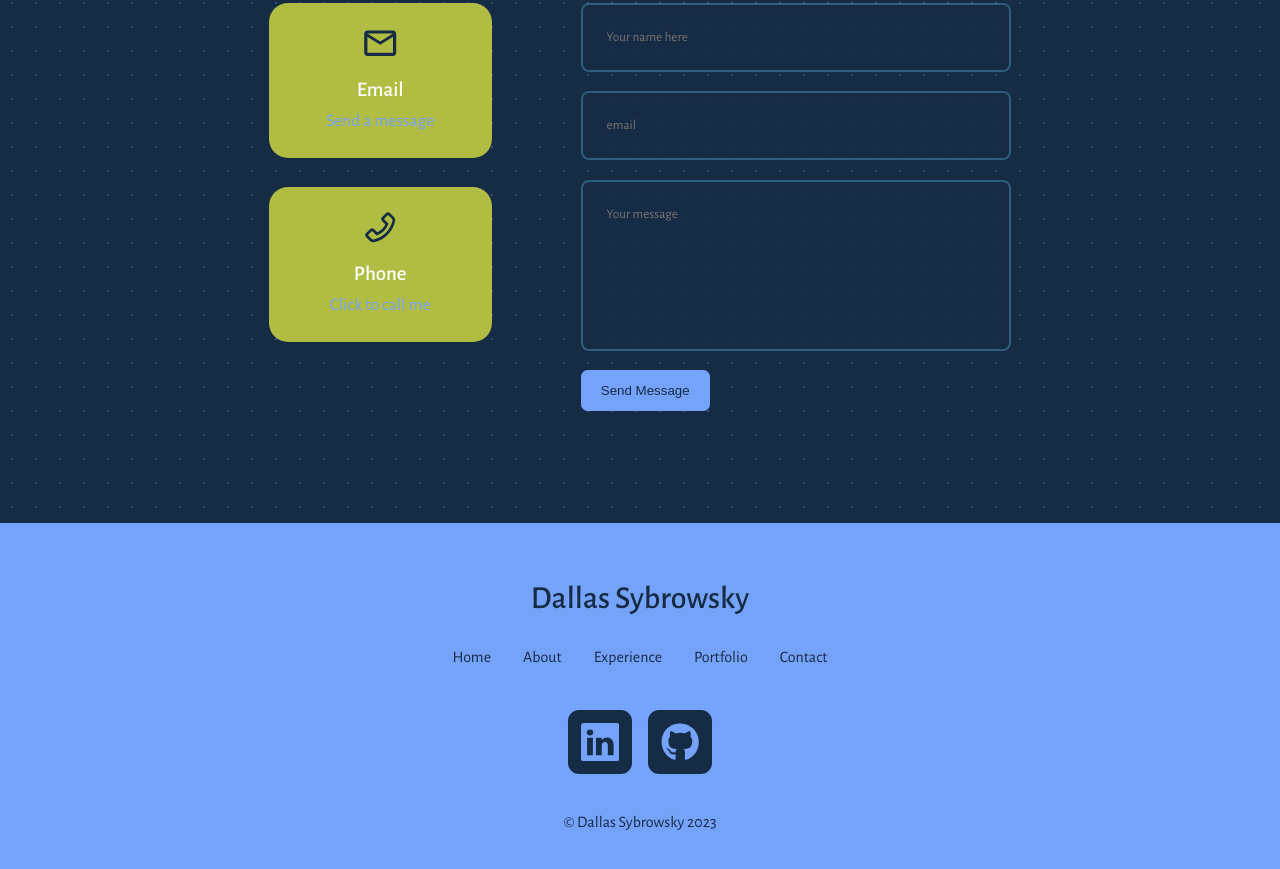
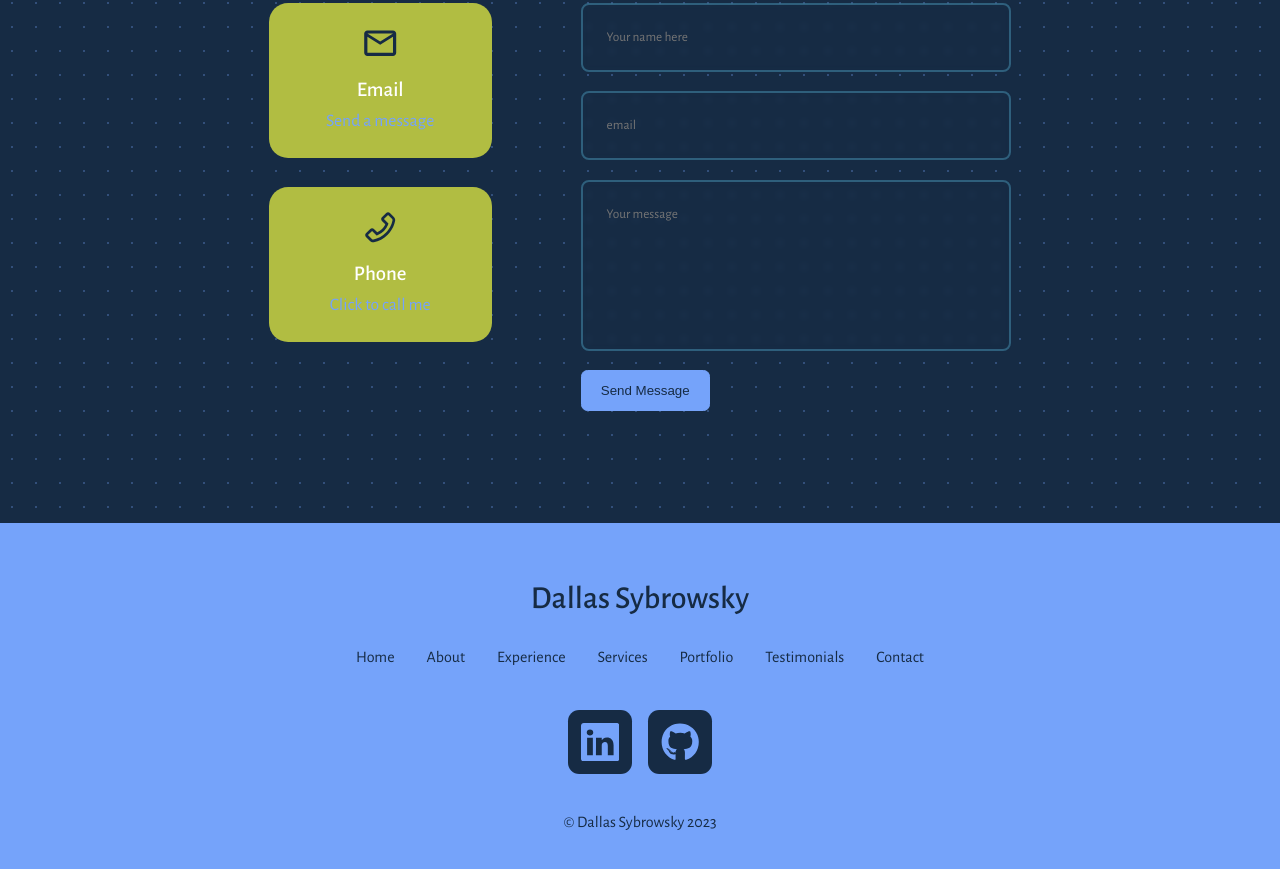
Before and after one commit to DallasSybrowsky/ReactPortfolio, a React (Create React App) app: page / in a window 1280 px wide. Shown: the part 3585-4454 px from the top of the page. Built offline with nearby package versions, Linux system fonts and the light colour scheme.

Commit message:
Reversed changes

```diff
--- a/src/components/footer/Footer.jsx
+++ b/src/components/footer/Footer.jsx
@@ -19,15 +19,15 @@ const Footer = () => {
         <li>
           <a href="#experience">Experience</a>
         </li>
-        {/* <li>
+        <li>
           <a href="#services">Services</a>
-        </li> */}
+        </li>
         <li>
           <a href="#portfolio">Portfolio</a>
         </li>
-        {/* <li>
+        <li>
           <a href="#testimonials">Testimonials</a>
-        </li> */}
+        </li>
         <li>
           <a href="#contact">Contact</a>
         </li>
```
